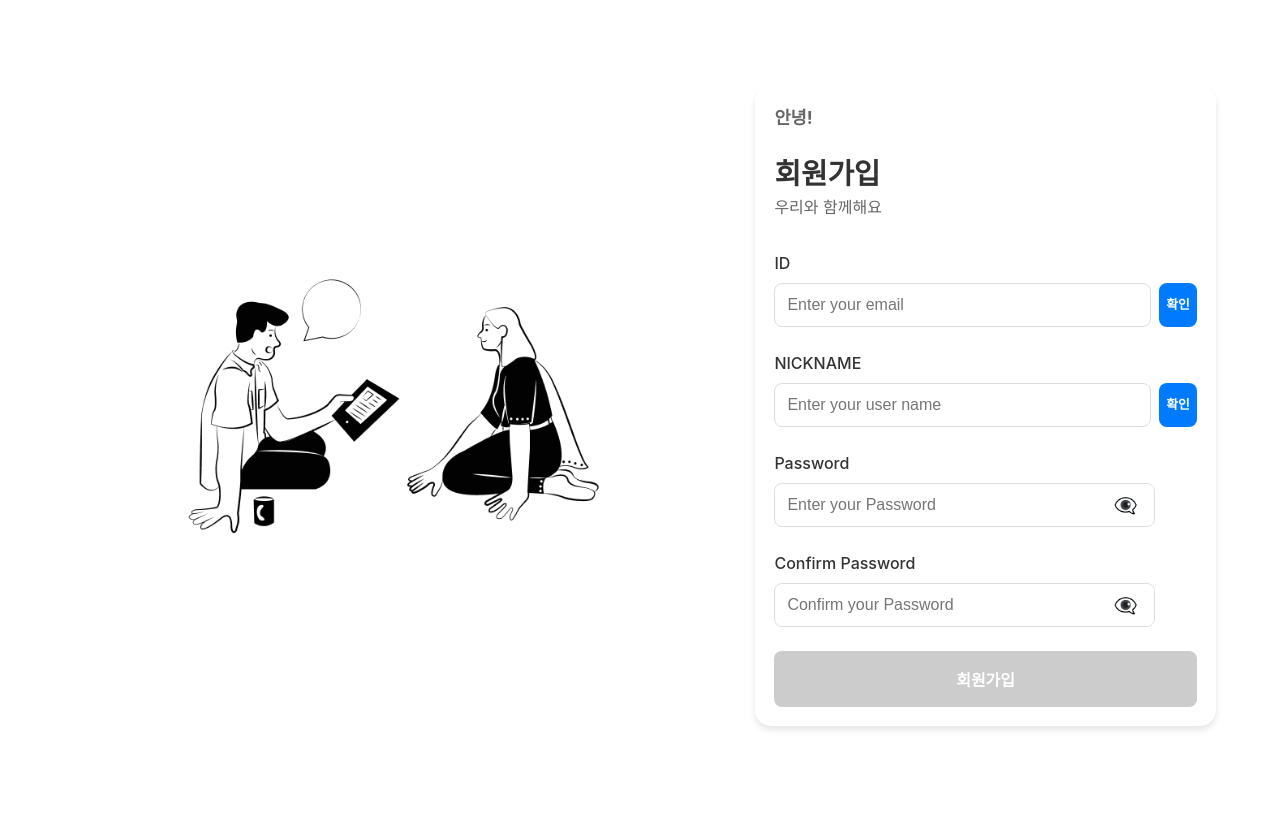
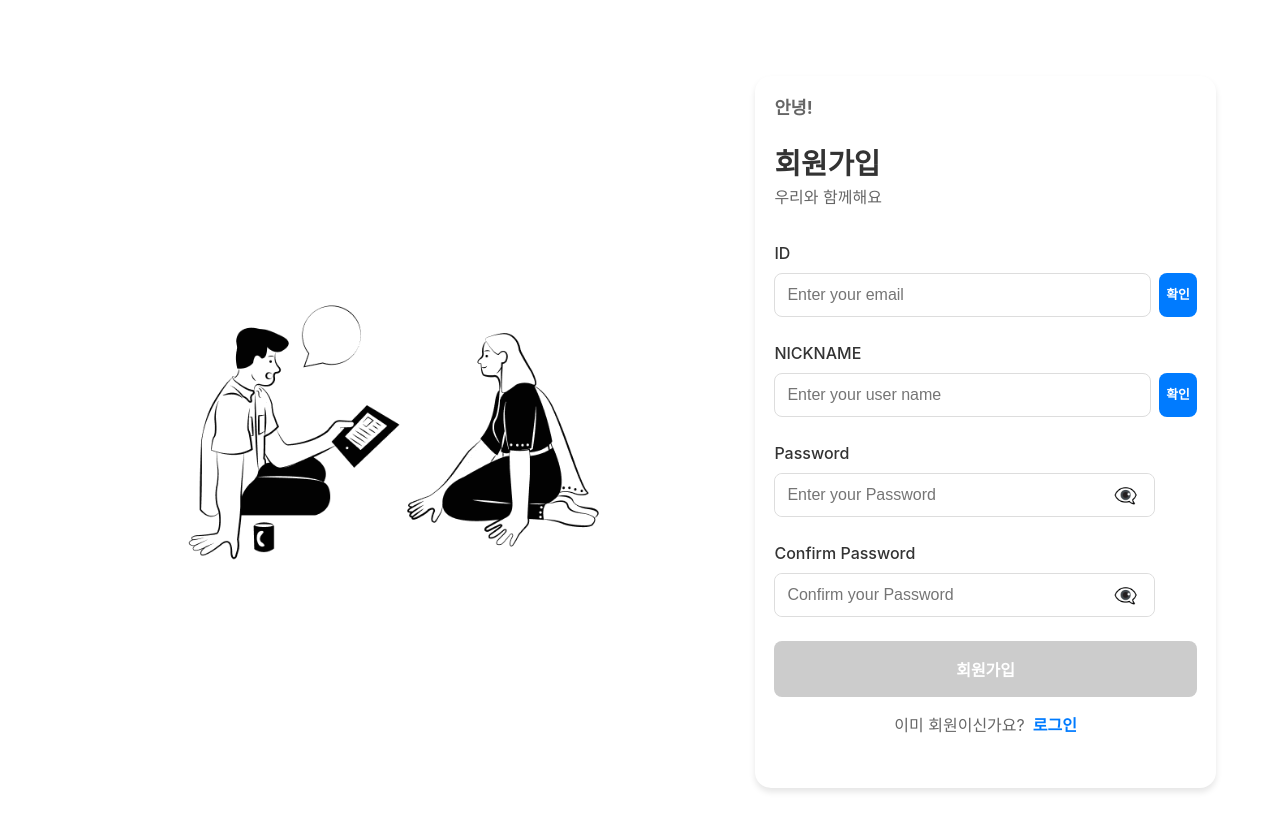
Before and after one commit to bonyubking/LikeLion_TypingTrainer, a React (Create React App) app in the folder react-typingtrainer/: page /signup in a window 1280 px wide. Shown: the top 830 px of the page. Before the commit the page ends 800 px from the top, so only its background shows below. Built offline with nearby package versions, Linux system fonts and the light colour scheme; no server answers.

Commit message:
[feat] 회원가입 로그인 버튼 구현
로그인 페이지 이동버튼 추가

```diff
--- a/react-typingtrainer/src/pages/MainPage/MainPage.module.css
+++ b/react-typingtrainer/src/pages/MainPage/MainPage.module.css
@@ -60,7 +60,9 @@
 }
 
 .card button:hover {
-  background-color: #0056b3;
+  background-color: white;
+  box-shadow: 1px 0px 6px rgba(0, 0, 0, 0.1);
+  border: 1px solid #6599d1;
 }
 
 
--- a/react-typingtrainer/src/pages/SignupPage/SignupPage.module.css
+++ b/react-typingtrainer/src/pages/SignupPage/SignupPage.module.css
@@ -219,3 +219,22 @@
 .disabled_button:hover {
   background-color: #cccccc !important;
 }
+
+.login_link{
+  display: flex;
+  justify-content: center;
+  align-items: center;
+  gap: 0.5rem;
+  margin-top: 1rem;
+}
+
+p.login_link_text{
+  font-size: 1rem;
+  color: #007bff;
+  cursor: pointer;
+  font-weight: 600;
+}
+
+.login_link_text:hover{
+  text-decoration: underline;
+}
--- a/react-typingtrainer/src/pages/SignupPage/index.jsx
+++ b/react-typingtrainer/src/pages/SignupPage/index.jsx
@@ -77,7 +77,7 @@ const SignupPage = () => {
     );
     if (response.status === 200) {
       alert("회원가입이 완료되었습니다.\n로그인 페이지로 이동합니다.");
-      navigate("/login");
+      navigate("/");
     } else {
       alert(response.message);
     }
@@ -188,6 +188,10 @@ const SignupPage = () => {
               회원가입
             </button>
           </form>
+          <div className={styles.login_link}>
+            <p>이미 회원이신가요?</p>
+            <p className={styles.login_link_text} onClick={() => navigate("/")}>로그인</p>
+          </div>
         </div>
       </div>
     </div>
```
